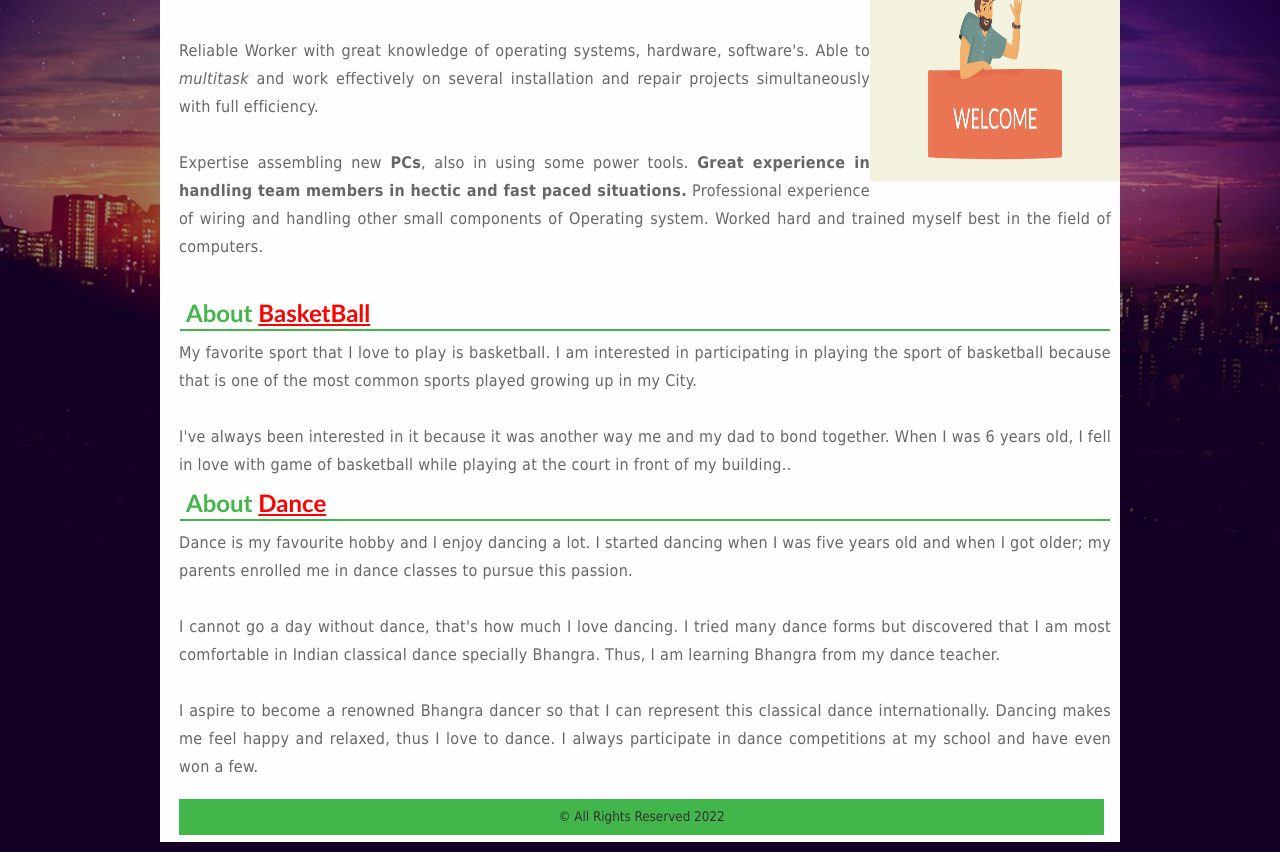
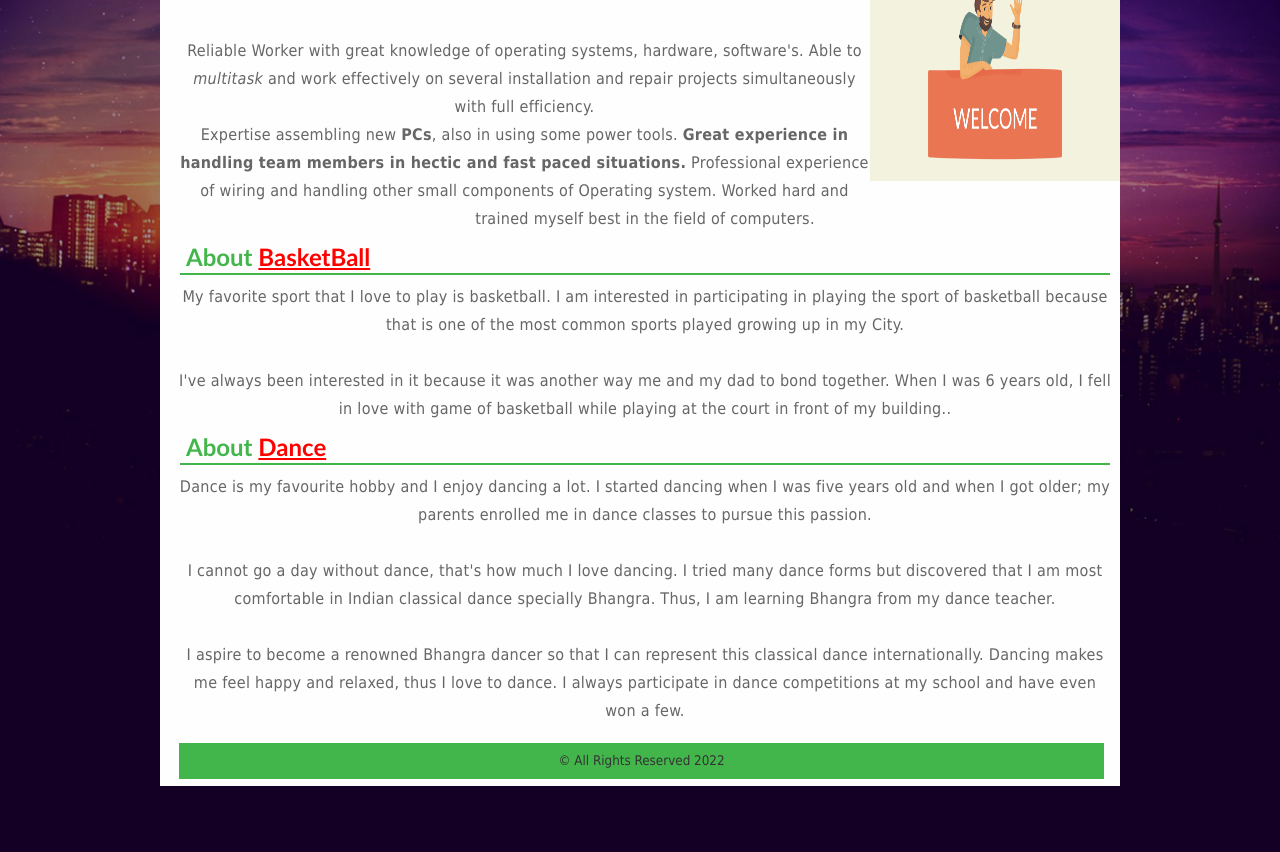
Before and after one commit to amitpal26/mywebsite, a plain HTML site: page index.html in a window 1280 px wide. Shown: the part 176-1028 px from the top of the page. After the commit the page ends 972 px from the top, so only its background shows below. Drawn offline with Linux system fonts and the light colour scheme.

Commit message:
Update index.html

```diff
--- a/index.html
+++ b/index.html
@@ -13,9 +13,8 @@ The game i love, the dance i prefer, the resume and other pages
   <img class="demo-bg" src="images/bg.jpg" alt="background">
   <div class="demo-content">
   <div id="wrapper">
-  <div style="margin-left:7px;">
+  <div style="margin-left:7px;"> </div>
 
- </div>
       <div id="navihor">
       	<ul>
 			<li><a href="index.html">Home</a></li>
@@ -43,19 +42,19 @@ The game i love, the dance i prefer, the resume and other pages
         <div id="content">
 
 
-<p style="text-align:justify">
+<p style="text-align:center">
 	Reliable Worker with great knowledge of operating systems, hardware, software's. Able to <i>multitask</i> and
-work effectively on several installation and repair projects simultaneously with full efficiency.<br><br> Expertise
+work effectively on several installation and repair projects simultaneously with full efficiency.<br> Expertise
 assembling new <b>PCs</b>, also in using some power tools. <b>Great experience in handling team members in hectic
 and fast paced situations.</b> Professional experience of wiring and handling other small components of
-Operating system. Worked hard and trained myself best in the field of computers. <br /><br /></p>
+Operating system. Worked hard and trained myself best in the field of computers. <br/></p>
 
 <h2> About <a href="basketball.html" style="color: red;"> BasketBall </a></h2>
-<p style="text-align:justify;">
+<p style="text-align:center;">
 My favorite sport that I love to play is basketball. I am interested in participating in playing the sport of basketball because that is one of the most common sports played growing up in my City.<br><br> I've always been interested in it because it was another way me and my dad to bond together. When I was 6 years old, I fell in love with game of basketball while playing at the court in front of my building..</p>
 
 <h2> About <a href="bhangra.html" style="color: red;"> Dance </a></h2>
-<p style="text-align:justify;">
+<p style="text-align:center;">
 	Dance is my favourite hobby and I enjoy dancing a lot. I started dancing when I was five years old and when I got older; my parents enrolled me in dance classes to pursue this passion.
 <br><br>
 I cannot go a day without dance, that's how much I love dancing. I tried many dance forms but discovered that I am most comfortable in Indian classical dance specially Bhangra. Thus, I am learning Bhangra from my dance teacher.
@@ -69,11 +68,11 @@ I aspire to become a renowned Bhangra dancer so that I can represent this classi
 
         <div id="footer">
           &copy; All Rights Reserved 2022
+        </div>
+      </div>
     </div>
-    </div>
-    </div>
-    </div>
-</div>
+  </div>
+  </div>
 </div>
 </body>
 </html>
```
